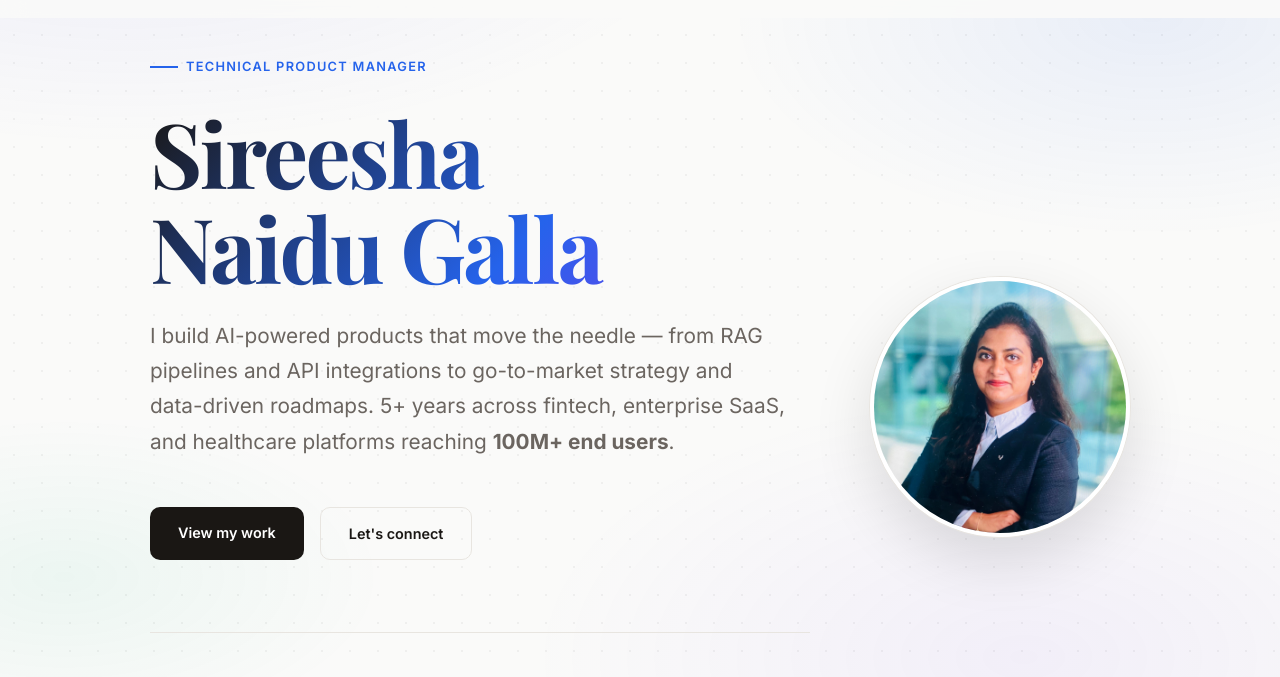
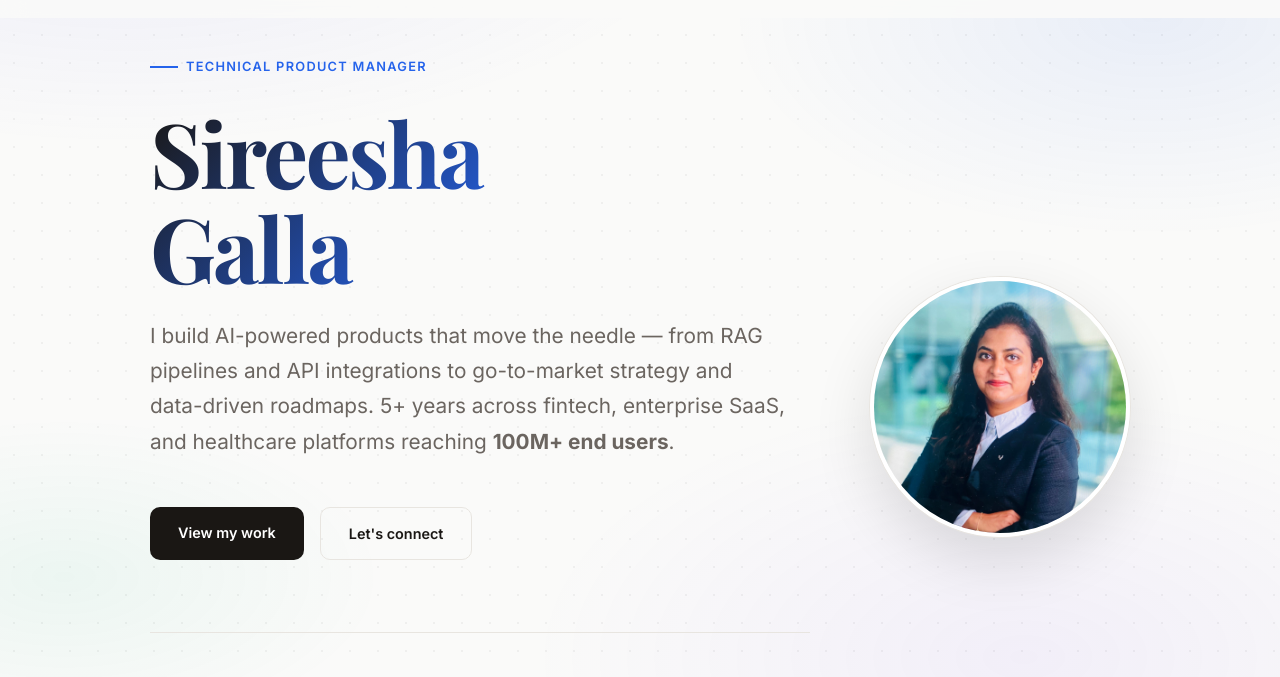
Before and after one commit to sireeshagalla/sireeshagalla.github.io, a plain HTML site: page index.html in a window 1280 px wide. Shown: the part 63-740 px from the top of the page. Drawn offline with nearby package versions, Linux system fonts and the light colour scheme.

Commit message:
Remove Naidu from name

```diff
--- a/index.html
+++ b/index.html
@@ -330,7 +330,7 @@
   <section id="hero">
     <div class="hero-content">
       <div class="hero-eyebrow">Technical Product Manager</div>
-      <h1 class="hero-name">Sireesha<br>Naidu Galla</h1>
+      <h1 class="hero-name">Sireesha<br>Galla</h1>
       <p class="hero-sub">
         I build AI-powered products that move the needle — from RAG pipelines and API integrations
         to go-to-market strategy and data-driven roadmaps. 5+ years across fintech, enterprise SaaS,
@@ -360,7 +360,7 @@
       </div>
     </div>
     <div class="hero-photo-wrap">
-      <img src="Headshot_color.jpg" alt="Sireesha Naidu Galla" class="hero-photo" />
+      <img src="Headshot_color.jpg" alt="Sireesha Galla" class="hero-photo" />
     </div>
   </section>
 
@@ -781,7 +781,7 @@
   </section>
 
   <footer>
-    <p>© 2025 Sireesha Naidu Galla · Built with care</p>
+    <p>© 2025 Sireesha Galla · Built with care</p>
   </footer>
 
   <script>
```
